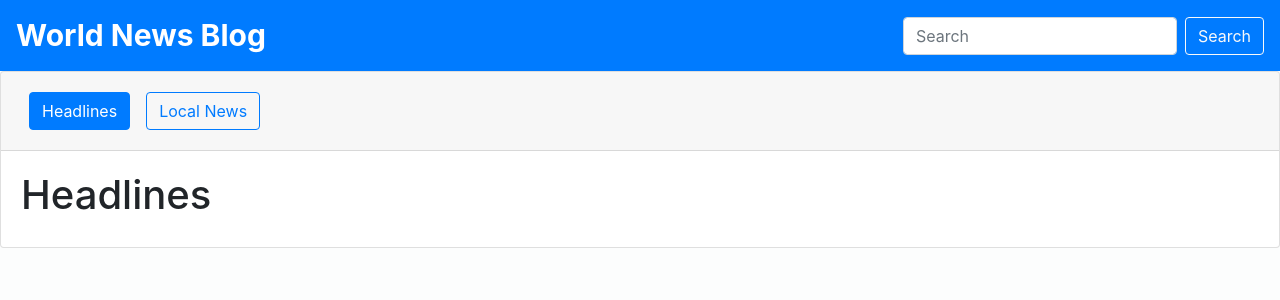
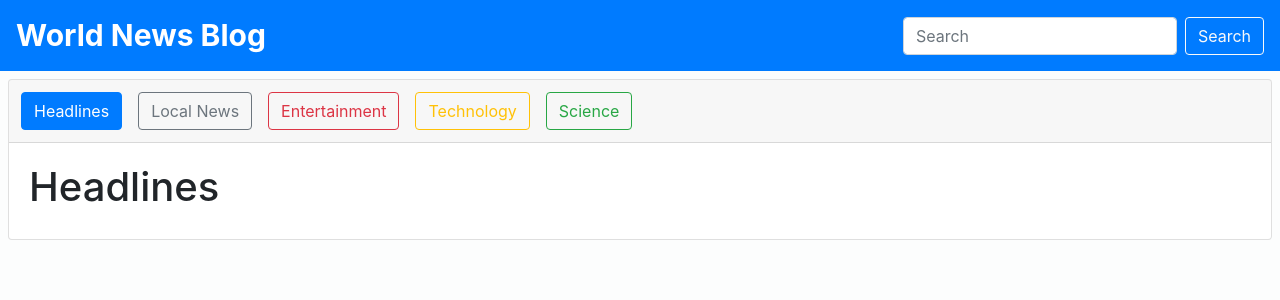
Before and after one commit to Chethan-170/react-news-blog, a React (Create React App) app: page / in a window 1280 px wide. Shown: the top 300 px of the page. Built offline with nearby package versions, Linux system fonts and the light colour scheme.

Commit message:
New Features added

```diff
--- a/src/components/Home.js
+++ b/src/components/Home.js
@@ -1,7 +1,9 @@
 import { useState, useEffect, Fragment } from 'react';
-import { Route, Switch, NavLink } from 'react-router-dom';
-import axios from 'axios';
-import { Loader } from './Loader';
+import { Route, Switch, NavLink, withRouter } from 'react-router-dom';
+import show404 from './news/404';
+
+//import axios from 'axios';
+//import { Loader } from './Loader';
 const flexContainer = {
     display : "flex",
     flexWrap : "wrap",
@@ -10,7 +12,7 @@ const flexItem = {
 
 }
 const Home = (props)=>{
-    console.log(props);
+    //console.log(props);
     useEffect(()=>{
         /*var url = 'https://newsapi.org/v2/top-headlines?country=in&apiKey=054806b4784d43afbbef42274196588d';
         const options = {
@@ -25,19 +27,24 @@ const Home = (props)=>{
     },[]);
     return(
         <Fragment>
-           <div className="card">
-                <div className="card-header" style={flexContainer}>
+           <div className="card m-2">
+                <div className="card-header p-1" style={flexContainer}>
                     <NavLink exact to="/" type="button" className="btn btn-outline-primary m-2" style={flexItem}>Headlines</NavLink>
-                    <NavLink to="/local" type="button" className="btn btn-outline-primary m-2" style={flexItem}>Local News</NavLink>
+                    <NavLink to="/local" type="button" className="btn btn-outline-secondary m-2" style={flexItem}>Local News</NavLink>
+                    <NavLink exact to="/entertainment" type="button" className="btn btn-outline-danger m-2" style={flexItem}>Entertainment</NavLink>
+                    <NavLink to="/technology" type="button" className="btn btn-outline-warning m-2" style={flexItem}>Technology</NavLink>
+                    <NavLink exact to="/science" type="button" className="btn btn-outline-success m-2" style={flexItem}>Science</NavLink>
                 </div>
                 <div className="card-body">
                     <Switch>
                         <Route exact path={['/','/headlines']}>
                             <h1>Headlines</h1>
                         </Route>
-                        <Route exact path='/local'>
+                        <Route path='/local'>
                             <h1>Local lines</h1>
                         </Route>
+                        <Route path="/viewNews/:newsID"><h1>hii</h1></Route>
+                        <Route path="*" component={show404}/>
                     </Switch>
                 </div>
             </div>
@@ -46,4 +53,4 @@ const Home = (props)=>{
     );
 }
 
-export default (Home);
+export default withRouter(Home);
--- /dev/null
+++ b/src/components/news/404.js
@@ -0,0 +1,10 @@
+import { Link } from 'react-router-dom';
+export default function show404(props){
+    console.log(props);
+    return (
+        <div className="text-center">
+            <h1>404 Error..!</h1>
+            <p>Not to worry. Head back to <Link to="/">Homepage</Link></p>
+        </div>
+    )
+}
```
